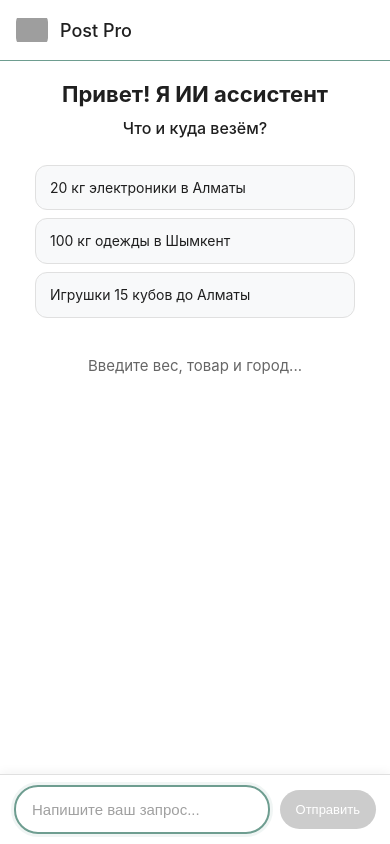
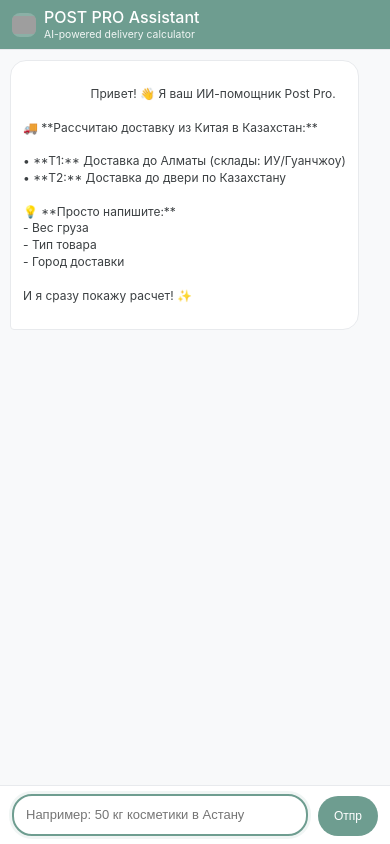
Before and after one commit to beketaitzhanov-ship-it/Post-Pro, a Flask app: page / in a window 390 px wide. Run offline with Flask 3, Linux system fonts and the light colour scheme; some web fonts are replaced; grey boxes are pictures that could not be loaded.

Commit message:
index.html

```diff
--- a/templates/index.html
+++ b/templates/index.html
@@ -3,7 +3,7 @@
 <head>
     <meta charset="UTF-8">
     <meta name="viewport" content="width=device-width, initial-scale=1.0">
-    <title>Post Pro Assistant</title>
+    <title>POST PRO Assistant</title>
     <link href="https://fonts.googleapis.com/css2?family=Google+Sans:ital,wght@0,400;0,500;0,700;1,400&display=swap" rel="stylesheet">
     <style>
         * {
@@ -14,32 +14,53 @@
 
         body {
             font-family: 'Google Sans', -apple-system, BlinkMacSystemFont, sans-serif;
-            background: #FFFFFF;
-            color: #1F1F1F;
+            background: #f8f9fa;
+            color: #3c4043;
             min-height: 100vh;
             display: flex;
-            flex-direction: column;
+            justify-content: center;
+            align-items: center;
+            padding: 0;
         }
 
-        /* Header - компактный */
+        .chat-container {
+            width: 100%;
+            max-width: 900px;
+            background: white;
+            border-radius: 12px;
+            box-shadow: 0 1px 3px rgba(0, 0, 0, 0.1);
+            display: flex;
+            flex-direction: column;
+            height: 100vh;
+            max-height: 100vh;
+            margin: 0;
+        }
+
         .header {
-            padding: 16px 20px;
+            padding: 12px 16px;
+            border-bottom: 1px solid #e8eaed;
+            background: white;
+            border-radius: 12px 12px 0 0;
+            background: #6e9d90;
+            color: white;
+            flex-shrink: 0;
+        }
+
+        .logo-section {
             display: flex;
             align-items: center;
-            border-bottom: 1px solid #f0f0f0;
-            background: white;
-            flex-shrink: 0;
+            gap: 10px;
         }
 
         .logo {
             width: 32px;
             height: 32px;
-            margin-right: 12px;
             border-radius: 8px;
             display: flex;
             align-items: center;
             justify-content: center;
             overflow: hidden;
+            background: rgba(255, 255, 255, 0.2);
         }
 
         .logo img {
@@ -48,115 +69,93 @@
             object-fit: contain;
         }
 
-        .app-name {
-            font-size: 18px;
+        .header-text h1 {
+            font-size: 1.2rem;
             font-weight: 500;
-            color: #1F1F1F;
+            color: white;
+            line-height: 1.2;
         }
 
-        /* Main Content - компактный */
-        .main-content {
-            flex: 1;
-            padding: 30px 20px 80px;
+        .header-text .subtitle {
+            font-size: 0.75rem;
+            color: rgba(255, 255, 255, 0.9);
+            margin-top: 1px;
+        }
+
+        .chat-messages {
+            flex-grow: 1;
+            overflow-y: auto;
+            padding: 16px;
             display: flex;
             flex-direction: column;
-            align-items: center;
-            text-align: center;
-            overflow-y: auto;
+            gap: 12px;
+            background: #f8f9fa;
         }
 
-        .greeting {
-            font-size: 24px;
-            font-weight: 700;
-            line-height: 1.2;
-            margin-bottom: 12px;
-            max-width: 280px;
+        .message {
+            max-width: 85%;
+            padding: 12px 16px;
+            border-radius: 16px;
+            line-height: 1.4;
+            animation: fadeIn 0.3s ease;
+            font-size: 14px;
+            word-wrap: break-word;
         }
 
-        .question {
-            font-size: 18px;
-            font-weight: 500;
-            line-height: 1.4;
-            color: #1F1F1F;
-            margin-bottom: 30px;
-            max-width: 280px;
+        @keyframes fadeIn {
+            from { opacity: 0; transform: translateY(8px); }
+            to { opacity: 1; transform: translateY(0); }
         }
 
-        .examples {
-            width: 100%;
-            max-width: 320px;
-            margin-bottom: 30px;
+        .user-message {
+            background: #6e9d90;
+            color: white;
+            margin-left: auto;
+            border-bottom-right-radius: 4px;
+            align-self: flex-end;
         }
 
-        .example-item {
-            background: #f8f9fa;
-            border: 1px solid #e0e0e0;
-            border-radius: 12px;
-            padding: 14px 16px;
-            margin-bottom: 10px;
-            text-align: left;
-            cursor: pointer;
-            transition: all 0.2s ease;
-            font-size: 15px;
-            line-height: 1.4;
+        .bot-message {
+            background: white;
+            color: #3c4043;
+            border: 1px solid #e8eaed;
+            border-bottom-left-radius: 4px;
+            align-self: flex-start;
         }
 
-        .example-item:hover {
-            background: #f0f4ff;
-            border-color: #6e9d90;
-        }
-
-        .hint {
-            font-size: 16px;
-            color: #666;
-            max-width: 280px;
-            margin-bottom: 20px;
-        }
-
-        /* Input Area - с цветом #6e9d90 */
         .input-area {
-            position: fixed;
-            bottom: 0;
-            left: 0;
-            right: 0;
-            background: #FFFFFF;
             padding: 12px 16px;
-            border-top: 1px solid #e0e0e0;
-            box-shadow: 0 -2px 10px rgba(0, 0, 0, 0.05);
-            z-index: 100;
+            border-top: 1px solid #e8eaed;
+            background: white;
+            border-radius: 0 0 12px 12px;
+            flex-shrink: 0;
         }
 
         .input-container {
             display: flex;
-            align-items: center;
             gap: 10px;
-            max-width: 600px;
-            margin: 0 auto;
+            align-items: flex-end;
         }
 
         #message-input {
-            flex: 1;
-            padding: 14px 18px;
+            flex-grow: 1;
+            padding: 14px 16px;
             border: 2px solid #6e9d90;
-            border-radius: 24px;
-            font-size: 16px;
+            border-radius: 20px;
+            font-size: 15px;
             font-family: 'Google Sans', sans-serif;
             outline: none;
-            background: #f8f9fa;
             resize: none;
-            min-height: 50px;
+            min-height: 48px;
             max-height: 100px;
             line-height: 1.4;
-            transition: all 0.2s ease;
+            background: #f8f9fa;
+            transition: all 0.2s;
         }
 
         #message-input:focus {
-            background: #FFFFFF;
+            background: white;
             box-shadow: 0 0 0 3px rgba(110, 157, 144, 0.1);
-        }
-
-        #message-input::placeholder {
-            color: #A0A0A0;
         }
 
         #send-button {
@@ -170,69 +169,88 @@
             cursor: pointer;
             transition: all 0.2s;
             font-family: 'Google Sans', sans-serif;
-            min-width: 60px;
-            white-space: nowrap;
+            min-width: 70px;
+            min-height: 48px;
         }
 
         #send-button:hover:not(:disabled) {
             background: #5d8c7f;
-            transform: translateY(-1px);
         }
 
         #send-button:disabled {
             background: #cccccc;
             cursor: not-allowed;
-            transform: none;
         }
 
-        /* Акцентные элементы цветом #6e9d90 */
-        .header {
-            border-bottom-color: #6e9d90;
+        .typing-indicator {
+            display: inline-flex;
+            gap: 4px;
+            align-items: center;
+            padding: 6px 0;
         }
 
-        .example-item:hover {
-            border-color: #6e9d90;
+        .typing-dot {
+            width: 6px;
+            height: 6px;
+            background: #5f6368;
+            border-radius: 50%;
+            animation: typing 1.4s infinite ease-in-out;
         }
 
-        /* Анимации */
-        @keyframes fadeIn {
-            from { opacity: 0; transform: translateY(10px); }
-            to { opacity: 1; transform: translateY(0); }
+        .typing-dot:nth-child(1) { animation-delay: -0.32s; }
+        .typing-dot:nth-child(2) { animation-delay: -0.16s; }
+        .typing-dot:nth-child(3) { animation-delay: 0s; }
+
+        @keyframes typing {
+            0%, 60%, 100% { transform: scale(0.8); opacity: 0.5; }
+            30% { transform: scale(1); opacity: 1; }
         }
 
-        .animated {
-            animation: fadeIn 0.5s ease;
+        .message-content {
+            white-space: pre-wrap;
         }
 
         /* Мобильная адаптация */
-        @media (max-width: 480px) {
-            .header {
-                padding: 14px 16px;
+        @media (max-width: 768px) {
+            body {
+                padding: 0;
+                align-items: stretch;
             }
 
-            .main-content {
-                padding: 20px 16px 80px;
+            .chat-container {
+                height: 100vh;
+                max-height: 100vh;
+                border-radius: 0;
+                margin: 0;
             }
 
-            .greeting {
-                font-size: 22px;
-                margin-bottom: 10px;
+            .header {
+                padding: 10px 14px;
+                border-radius: 0;
             }
 
-            .question {
-                font-size: 16px;
-                margin-bottom: 25px;
+            .logo {
+                width: 28px;
+                height: 28px;
             }
 
-            .example-item {
-                padding: 12px 14px;
-                font-size: 14px;
-                margin-bottom: 8px;
+            .header-text h1 {
+                font-size: 1.1rem;
             }
 
-            .hint {
-                font-size: 15px;
-                margin-bottom: 15px;
+            .header-text .subtitle {
+                font-size: 0.7rem;
+            }
+
+            .chat-messages {
+                padding: 12px;
+                gap: 10px;
+            }
+
+            .message {
+                max-width: 90%;
+                padding: 10px 14px;
+                font-size: 13px;
             }
 
             .input-area {
@@ -240,116 +258,248 @@
             }
 
             #message-input {
-                padding: 12px 16px;
-                min-height: 46px;
-                font-size: 15px;
+                padding: 12px 14px;
+                font-size: 14px;
+                min-height: 44px;
             }
 
             #send-button {
                 padding: 12px 16px;
                 font-size: 13px;
-                min-width: 55px;
+                min-width: 65px;
+                min-height: 44px;
             }
+        }
+
+        @media (max-width: 480px) {
+            .header {
+                padding: 8px 12px;
+            }
+
+            .logo-section {
+                gap: 8px;
+            }
+
+            .logo {
+                width: 24px;
+                height: 24px;
+            }
+
+            .header-text h1 {
+                font-size: 1rem;
+            }
+
+            .header-text .subtitle {
+                font-size: 0.65rem;
+            }
+
+            .chat-messages {
+                padding: 10px;
+                gap: 8px;
+            }
+
+            .message {
+                max-width: 95%;
+                padding: 8px 12px;
+                font-size: 12px;
+            }
+
+            .input-area {
+                padding: 8px 12px;
+            }
+
+            #message-input {
+                padding: 10px 12px;
+                min-height: 40px;
+                font-size: 13px;
+            }
+
+            #send-button {
+                padding: 10px 14px;
+                font-size: 12px;
+                min-width: 60px;
+                min-height: 40px;
+            }
+        }
+
+        /* Стили для скроллбара */
+        .chat-messages::-webkit-scrollbar {
+            width: 4px;
+        }
+
+        .chat-messages::-webkit-scrollbar-track {
+            background: #f1f1f1;
+            border-radius: 8px;
+        }
+
+        .chat-messages::-webkit-scrollbar-thumb {
+            background: #c1c1c1;
+            border-radius: 8px;
+        }
+
+        .chat-messages::-webkit-scrollbar-thumb:hover {
+            background: #a8a8a8;
+        }
+
+        /* Гарантия что панель ввода всегда видна */
+        .input-area {
+            position: sticky;
+            bottom: 0;
+            left: 0;
+            right: 0;
+            z-index: 100;
         }
     </style>
 </head>
 <body>
-    <!-- Header -->
+    <div class="chat-container">
         <div class="header">
+            <div class="logo-section">
                 <div class="logo">
                     <img src="{{ url_for('static', filename='images/logo.png') }}" alt="Post Pro Logo">
                 </div>
-        <div class="app-name">Post Pro</div>
+                <div class="header-text">
+                    <h1>POST PRO Assistant</h1>
+                    <div class="subtitle">AI-powered delivery calculator</div>
                 </div>
-
-    <!-- Main Content -->
-    <div class="main-content">
-        <h1 class="greeting animated">Привет! Я ИИ ассистент</h1>
-
-        <div class="question animated">
-            Что и куда везём?
-        </div>
-
-        <div class="examples animated">
-            <div class="example-item" onclick="fillExample('20 кг электроники в Алматы')">
-                20 кг электроники в Алматы
-            </div>
-            <div class="example-item" onclick="fillExample('100 кг одежды в Шымкент')">
-                100 кг одежды в Шымкент
-            </div>
-            <div class="example-item" onclick="fillExample('Игрушки 15 кубов до Алматы')">
-                Игрушки 15 кубов до Алматы
             </div>
         </div>
 
-        <div class="hint animated">
-            Введите вес, товар и город...
+        <div class="chat-messages" id="chat-messages">
+            <div class="message bot-message">
+                <div class="message-content">
+                    Привет! 👋 Я ваш ИИ-помощник Post Pro.
+
+🚚 **Рассчитаю доставку из Китая в Казахстан:**
+
+• **Т1:** Доставка до Алматы (склады: ИУ/Гуанчжоу)
+• **Т2:** Доставка до двери по Казахстану
+
+💡 **Просто напишите:**
+- Вес груза
+- Тип товара
+- Город доставки
+
+И я сразу покажу расчет! ✨
+                </div>
             </div>
         </div>
 
-    <!-- Input Area -->
         <div class="input-area">
             <div class="input-container">
-            <input
-                type="text"
+                <textarea
                     id="message-input"
-                placeholder="Напишите ваш запрос..."
-                aria-label="Введите запрос для расчета доставки"
-            >
+                    placeholder="Например: 50 кг косметики в Астану"
+                    rows="1"
+                    aria-label="Введите сообщение"
+                ></textarea>
                 <button id="send-button" aria-label="Отправить сообщение">
-                Отправить
+                    Отпр
                 </button>
+            </div>
         </div>
     </div>
 
     <script>
         const messageInput = document.getElementById('message-input');
         const sendButton = document.getElementById('send-button');
+        const chatMessages = document.getElementById('chat-messages');
 
-        // Функция для заполнения примера
-        function fillExample(text) {
-            messageInput.value = text;
-            messageInput.focus();
-            updateSendButton();
+        // Автоматическое увеличение высоты textarea
+        messageInput.addEventListener('input', function() {
+            this.style.height = 'auto';
+            this.style.height = Math.min(this.scrollHeight, 100) + 'px';
+        });
+
+        function addMessage(content, isUser = false) {
+            const messageDiv = document.createElement('div');
+            messageDiv.className = isUser ? 'message user-message' : 'message bot-message';
+
+            const contentDiv = document.createElement('div');
+            contentDiv.className = 'message-content';
+            contentDiv.textContent = content;
+
+            messageDiv.appendChild(contentDiv);
+            chatMessages.appendChild(messageDiv);
+            chatMessages.scrollTop = chatMessages.scrollHeight;
         }
 
-        // Обновление состояния кнопки отправки
-        function updateSendButton() {
-            sendButton.disabled = !messageInput.value.trim();
+        function showTypingIndicator() {
+            const typingDiv = document.createElement('div');
+            typingDiv.className = 'message bot-message';
+            typingDiv.id = 'typing-indicator';
+
+            const contentDiv = document.createElement('div');
+            contentDiv.className = 'message-content typing-indicator';
+            contentDiv.innerHTML = `
+                <div class="typing-dot"></div>
+                <div class="typing-dot"></div>
+                <div class="typing-dot"></div>
+            `;
+
+            typingDiv.appendChild(contentDiv);
+            chatMessages.appendChild(typingDiv);
+            chatMessages.scrollTop = chatMessages.scrollHeight;
         }
 
-        // Отправка сообщения - БЕЗ ALERT!
-        function sendMessage() {
+        function hideTypingIndicator() {
+            const typingIndicator = document.getElementById('typing-indicator');
+            if (typingIndicator) {
+                typingIndicator.remove();
+            }
+        }
+
+        async function sendMessage() {
             const message = messageInput.value.trim();
             if (!message) return;
 
-            // Здесь будет реальная отправка на сервер
-            console.log('Отправка сообщения на сервер:', message);
+            addMessage(message, true);
+            messageInput.value = '';
+            messageInput.style.height = 'auto';
+            sendButton.disabled = true;
 
-            // Очистка поля ввода
-            messageInput.value = '';
-            updateSendButton();
+            showTypingIndicator();
 
-            // В реальном приложении здесь будет fetch запрос к вашему боту
-            // и обработка ответа без alert
+            try {
+                const response = await fetch('/chat', {
+                    method: 'POST',
+                    headers: {
+                        'Content-Type': 'application/json',
+                    },
+                    body: JSON.stringify({message: message})
+                });
+
+                hideTypingIndicator();
+
+                if (!response.ok) {
+                    throw new Error(`Ошибка сети: ${response.status}`);
+                }
+
+                const data = await response.json();
+                addMessage(data.response, false);
+
+            } catch (error) {
+                hideTypingIndicator();
+                addMessage('Извините, произошла ошибка при отправке сообщения. Попробуйте снова.', false);
+                console.error('Ошибка:', error);
+            } finally {
+                sendButton.disabled = false;
+                messageInput.focus();
+            }
         }
 
         // Обработчики событий
-        messageInput.addEventListener('input', updateSendButton);
-        messageInput.addEventListener('keypress', function(e) {
-            if (e.key === 'Enter') {
+        sendButton.addEventListener('click', sendMessage);
+
+        messageInput.addEventListener('keydown', function(e) {
+            if (e.key === 'Enter' && !e.shiftKey) {
                 e.preventDefault();
                 sendMessage();
             }
         });
 
-        sendButton.addEventListener('click', sendMessage);
-
         // Фокус на поле ввода при загрузке
         messageInput.focus();
-
-        // Инициализация состояния кнопки
-        updateSendButton();
     </script>
 </body>
 </html>
```
Lines whose indentation alone changed are shown as unchanged.
